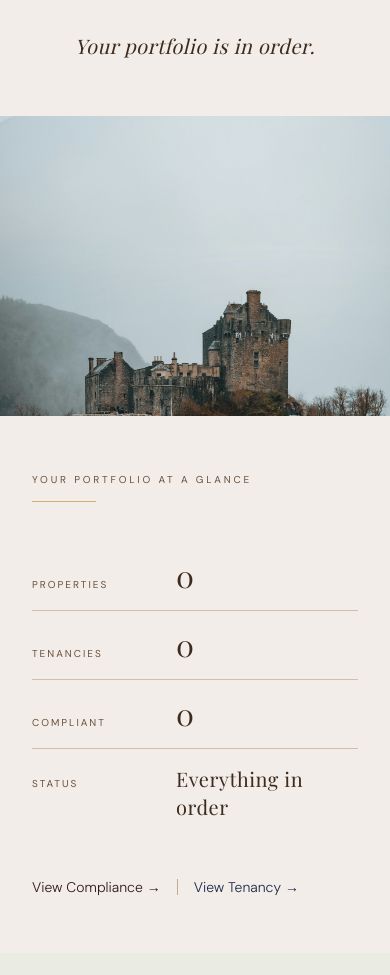
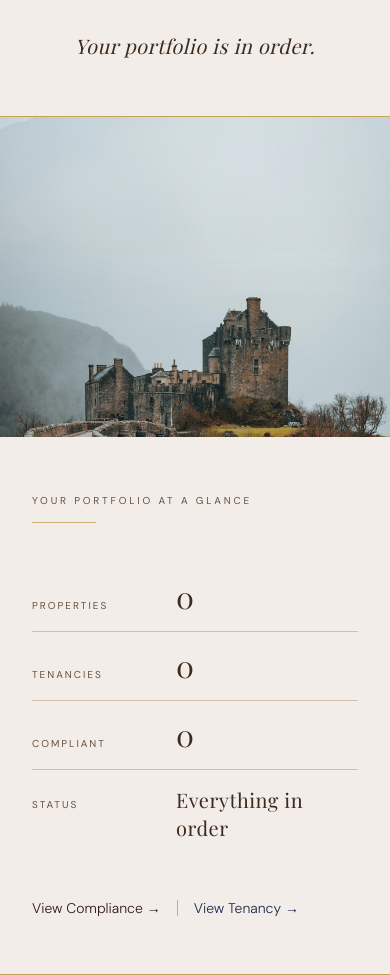
Before and after one commit to j4kefretwell-design/safelett, a Next.js app: page /dashboard in a window 390 px wide. Shown: the part 904-1879 px from the top of the page. Before the commit the page ends 1857 px from the top, so only its background shows below. Built offline with nearby package versions, Linux system fonts and the light colour scheme; no server answers; the database is empty; a web font is replaced by a local one.

Commit message:
fix portfolio split section alignment and integration

```diff
--- a/src/app/(app)/dashboard/page.tsx
+++ b/src/app/(app)/dashboard/page.tsx
@@ -186,11 +186,15 @@ export default async function OverviewDashboardPage() {
         )}
       </section>
 
-      <section className="grid w-full grid-cols-1 md:grid-cols-[40%_60%]">
+      <section className="w-full bg-[#F2EDE8]">
+        <div className="h-px w-full bg-[#C4A35A]" aria-hidden />
+
+        <div className="grid w-full grid-cols-1 items-stretch md:grid-cols-[40%_60%]">
           <div
-          className="relative min-h-[300px] overflow-hidden md:min-h-[420px]"
+            className="relative min-h-[320px] w-full overflow-hidden md:min-h-0"
             style={{ backgroundColor: siteImages.sajeerMoCastle.placeholderColor }}
           >
+            <div className="absolute inset-0">
               <OptimizedFillImage
                 image={siteImages.sajeerMoCastle}
                 alt=""
@@ -200,8 +204,9 @@ export default async function OverviewDashboardPage() {
                 style={{ objectPosition: "center 30%" }}
               />
             </div>
+          </div>
 
-        <div className="flex flex-col justify-center bg-[#F2EDE8] px-8 py-14 sm:px-12 lg:px-16 xl:px-20">
+          <div className="flex w-full flex-col justify-center bg-[#F2EDE8] px-8 py-14 sm:px-12 lg:px-16 xl:px-20">
             <p className="text-[10px] font-normal uppercase tracking-[0.28em] text-[#6B503C]">
               Your Portfolio at a Glance
             </p>
@@ -254,6 +259,9 @@ export default async function OverviewDashboardPage() {
               </Link>
             </div>
           </div>
+        </div>
+
+        <div className="h-px w-full bg-[#C4A35A]" aria-hidden />
       </section>
     </div>
   );
```
Lines whose indentation alone changed are shown as unchanged.
